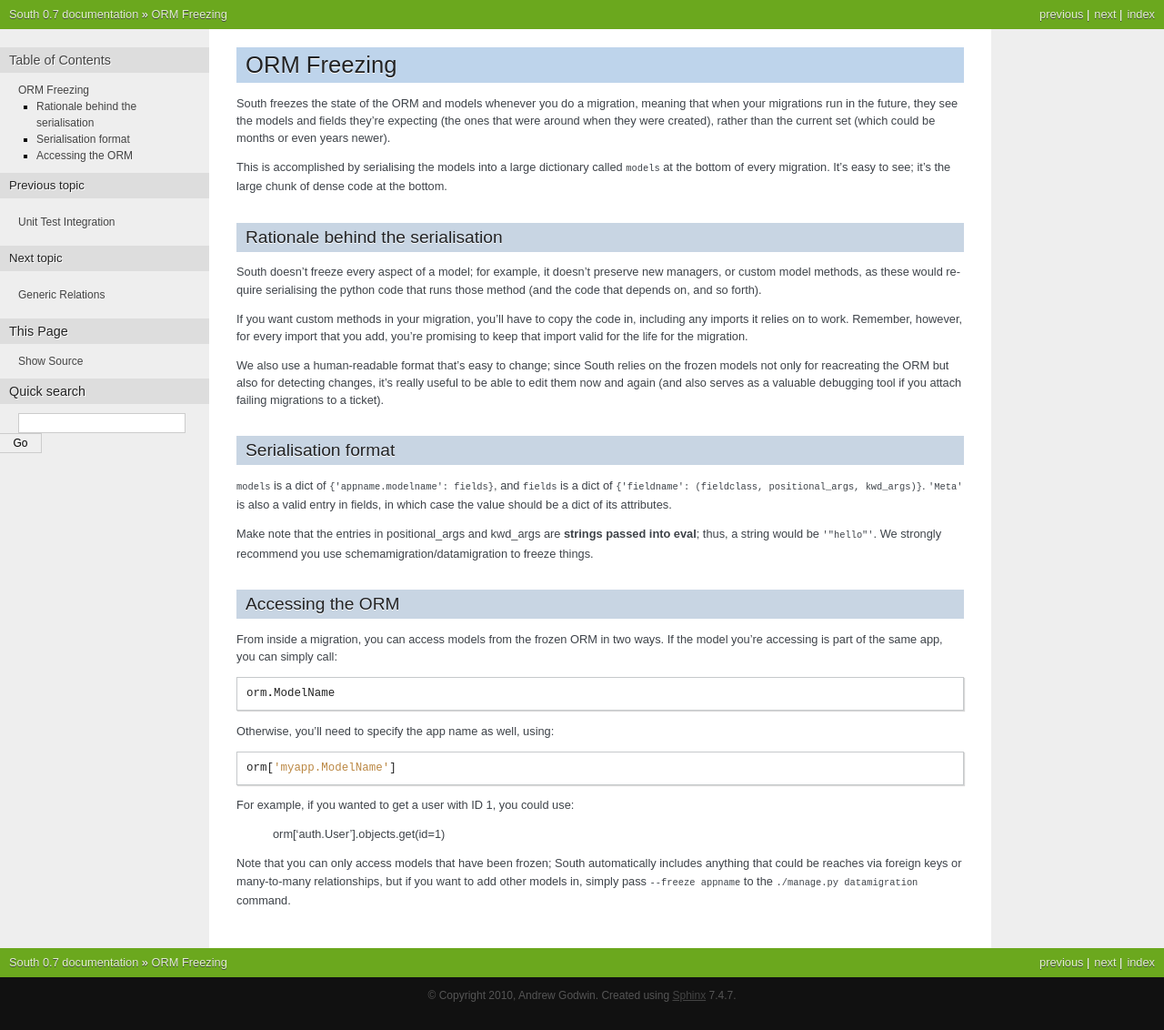
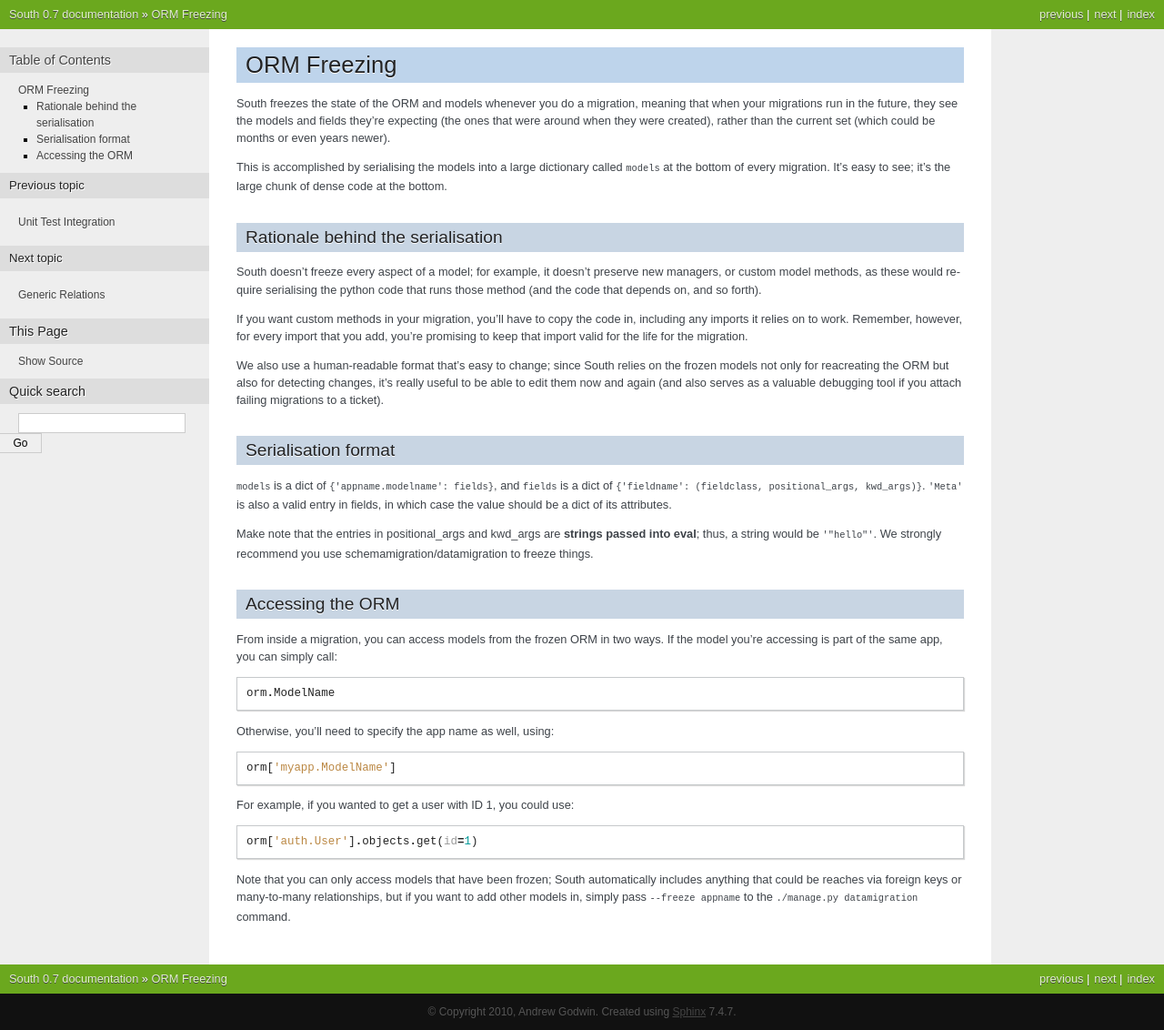
Before and after one commit to matthiask/south, a Sphinx documentation site: the page built from docs/ormfreezing.rst, in a window 1280 px wide. Shown: the whole page at 91% size. Built offline with Sphinx 7.4.7, drawn with Linux system fonts in a browser that asks for light colours.

Commit message:
Typo in that last commit. I shouldn't be so vain and think I can write docs without rendering them.

```diff
--- a/docs/ormfreezing.rst
+++ b/docs/ormfreezing.rst
@@ -56,7 +56,7 @@ Otherwise, you'll need to specify the app name as well, using::
 
  orm['myapp.ModelName']
 
-For example, if you wanted to get a user with ID 1, you could use:
+For example, if you wanted to get a user with ID 1, you could use::
 
  orm['auth.User'].objects.get(id=1)
 
```
